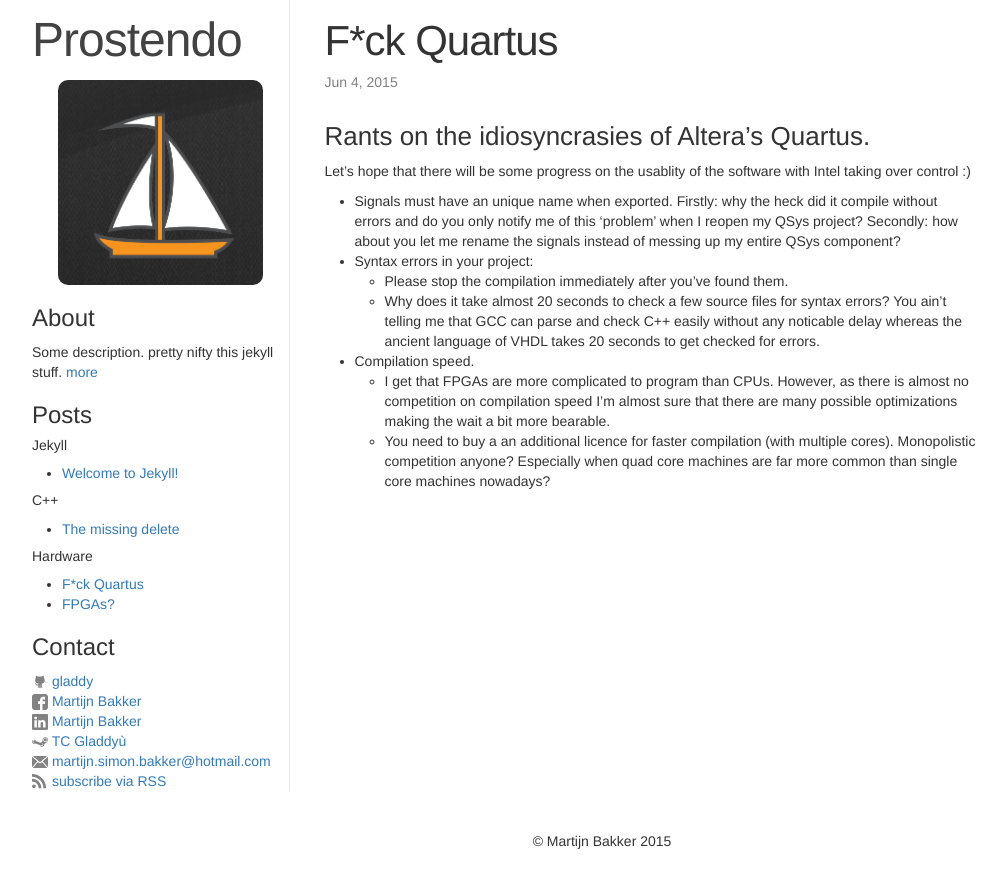
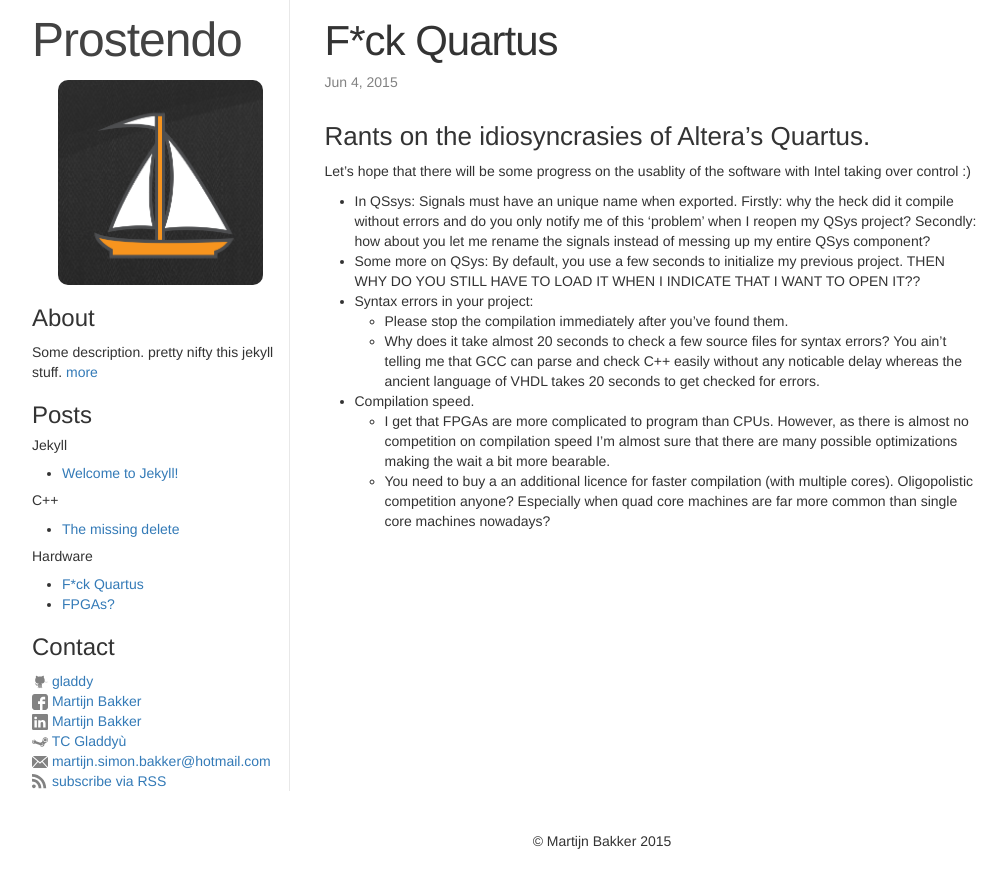
Before and after one commit to Gladdy/gladdy.github.io, a Jekyll site: the page built from _posts/2015-06-04-Quartus.md, in a window 1280 px wide. Shown: the top 888 px of the page, without its empty margins (38-1045 px from the left). Built offline with Jekyll 4.4.1, drawn with Linux system fonts in a browser that asks for light colours; comment, search, counter and statistics services are not loaded.

Commit message:
Update 2015-06-04-Quartus.md

```diff
--- a/_posts/2015-06-04-Quartus.md
+++ b/_posts/2015-06-04-Quartus.md
@@ -8,10 +8,11 @@ category: Hardware
 ### Rants on the idiosyncrasies of Altera's Quartus.
 Let's hope that there will be some progress on the usablity of the software with Intel taking over control :)
 
-* Signals must have an unique name when exported. Firstly: why the heck did it compile without errors and do you only notify me of this 'problem' when I reopen my QSys project? Secondly: how about you let me rename the signals instead of messing up my entire QSys component?
+* In QSsys: Signals must have an unique name when exported. Firstly: why the heck did it compile without errors and do you only notify me of this 'problem' when I reopen my QSys project? Secondly: how about you let me rename the signals instead of messing up my entire QSys component?
+* Some more on QSys: By default, you use a few seconds to initialize my previous project. THEN WHY DO YOU STILL HAVE TO LOAD IT WHEN I INDICATE THAT I WANT TO OPEN IT??
 * Syntax errors in your project:
   * Please stop the compilation immediately after you've found them.
   * Why does it take almost 20 seconds to check a few source files for syntax errors? You ain't telling me that GCC can parse and check C++ easily without any noticable delay whereas the ancient language of VHDL takes 20 seconds to get checked for errors.
 * Compilation speed.
   * I get that FPGAs are more complicated to program than CPUs. However, as there is almost no competition on compilation speed I'm almost sure that there are many possible optimizations making the wait a bit more bearable.
-  * You need to buy a an additional licence for faster compilation (with multiple cores). Monopolistic competition anyone? Especially when quad core machines are far more common than single core machines nowadays?
+  * You need to buy a an additional licence for faster compilation (with multiple cores). Oligopolistic competition anyone? Especially when quad core machines are far more common than single core machines nowadays?
```
